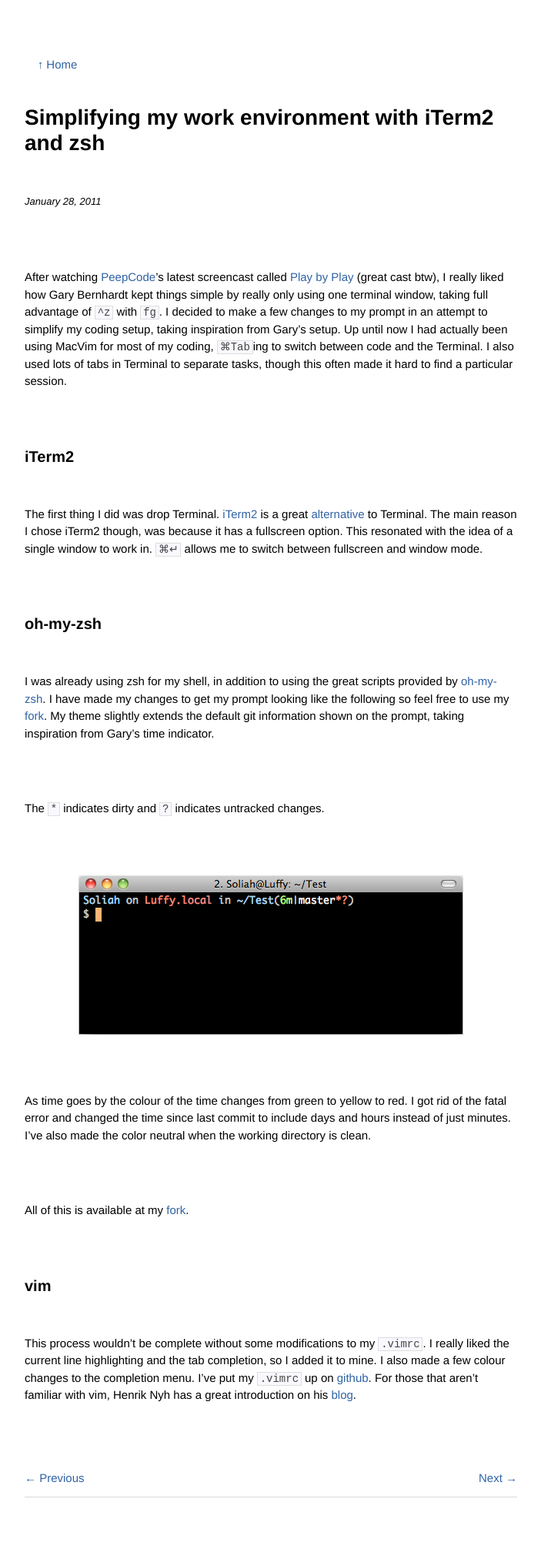
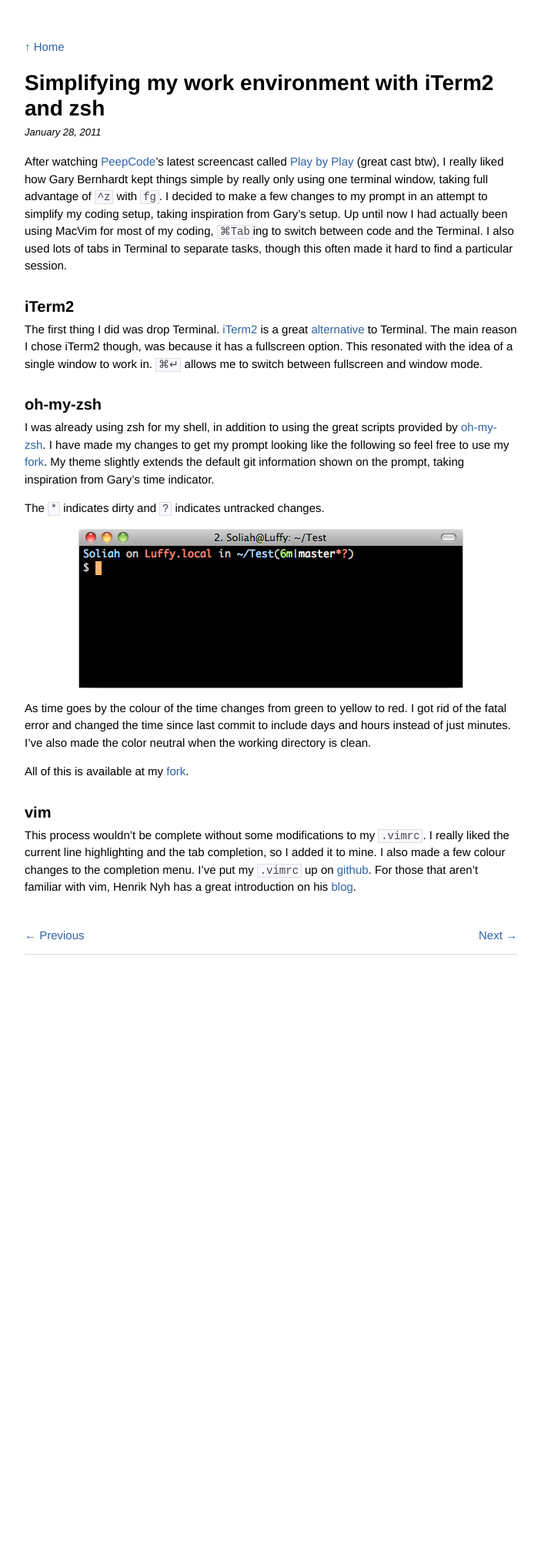
Before and after one commit to christophersjchow/blog, a Jekyll site: the page built from _posts/2011-01-28-Simplifying-my-work-environment-with-iTerm2-and-zsh.markdown, in a window 1280 px wide. Shown: the whole page at 77% size, without its empty margins (288-991 px from the left). Built offline with Jekyll 4.4.1, drawn with Linux system fonts in a browser that asks for light colours; comment, search, counter and statistics services are not loaded; after the commit the page ends 1320 px from its top, so only the background shows below that.

Commit message:
Forgot to compile after removing word-wrap styles.

```diff
--- a/css/screen.css
+++ b/css/screen.css
@@ -55,65 +55,60 @@ tr.heading {
 /* line 38, ../sass/screen.sass */
 .post {
   padding-bottom: 25px;
-  white-space: pre-wrap;
-  white-space: -moz-pre-wrap;
-  white-space: -pre-wrap;
-  white-space: -o-pre-wrap;
-  word-wrap: break-word;
 }
-/* line 46, ../sass/screen.sass */
+/* line 41, ../sass/screen.sass */
 .post img {
   text-align: center;
   display: block;
 }
-/* line 50, ../sass/screen.sass */
+/* line 45, ../sass/screen.sass */
 .post h1 {
   font-size: 28px;
   margin-bottom: 7px;
   line-height: 33px;
 }
-/* line 54, ../sass/screen.sass */
+/* line 49, ../sass/screen.sass */
 .post h1 a {
   line-height: 33px;
 }
-/* line 57, ../sass/screen.sass */
+/* line 52, ../sass/screen.sass */
 .post h2 {
   font-size: 20px;
   margin: 0;
   padding: 15px 0 0 0;
 }
-/* line 62, ../sass/screen.sass */
+/* line 57, ../sass/screen.sass */
 .post h3 {
   font-size: 15px;
   margin: 0;
 }
-/* line 66, ../sass/screen.sass */
+/* line 61, ../sass/screen.sass */
 .post h2 + p {
   margin-top: 0.5em;
 }
 
-/* line 70, ../sass/screen.sass */
+/* line 65, ../sass/screen.sass */
 .archive h1 {
   font-size: 28px;
   margin-bottom: 7px;
   line-height: 33px;
 }
-/* line 74, ../sass/screen.sass */
+/* line 69, ../sass/screen.sass */
 .archive ul {
   padding: 0;
 }
-/* line 77, ../sass/screen.sass */
+/* line 72, ../sass/screen.sass */
 .archive ul li {
   list-style: none;
 }
 
 /* Code Blocks */
-/* line 81, ../sass/screen.sass */
+/* line 76, ../sass/screen.sass */
 pre, code {
   font: 14px "droid-sans-mono-1", "droid-sans-mono-2", monospace;
 }
 
-/* line 83, ../sass/screen.sass */
+/* line 78, ../sass/screen.sass */
 pre {
   width: 80%;
   margin: 0 auto;
@@ -127,13 +122,13 @@ pre {
   margin-bottom: 15px;
   overflow: auto;
 }
-/* line 96, ../sass/screen.sass */
+/* line 91, ../sass/screen.sass */
 pre code {
   border: none;
 }
 
 /* Inline Code */
-/* line 100, ../sass/screen.sass */
+/* line 95, ../sass/screen.sass */
 p code, ol code {
   background-color: #f8f8ff;
   color: #444444;
@@ -141,13 +136,13 @@ p code, ol code {
   border: 1px solid #dedede;
 }
 
-/* line 106, ../sass/screen.sass */
+/* line 101, ../sass/screen.sass */
 .strike {
   text-decoration: line-through;
 }
 
 /* Dates */
-/* line 110, ../sass/screen.sass */
+/* line 105, ../sass/screen.sass */
 .date {
   margin: 0 0 20px 0;
   padding: 0;
@@ -155,31 +150,31 @@ p code, ol code {
 }
 
 /* Disqus Comments */
-/* line 116, ../sass/screen.sass */
+/* line 111, ../sass/screen.sass */
 #disqus_thread {
   clear: right;
   margin-top: 55px;
   padding-bottom: 25px;
 }
-/* line 120, ../sass/screen.sass */
+/* line 115, ../sass/screen.sass */
 #disqus_thread .dsq-item-cp, #disqus_thread .dsq-options, #disqus_thread .dsq-comment-options, #disqus_thread .dsq-authenticate-copy, #disqus_thread li[id^=dsq-more-], #disqus_thread .dsq-by, #disqus_thread .dsq-pagination, #disqus_thread #dsq-comments-title {
   display: none !important;
 }
-/* line 122, ../sass/screen.sass */
+/* line 117, ../sass/screen.sass */
 #disqus_thread #dsq-content #dsq-comments .dsq-comment-footer {
   margin-top: 5px;
 }
-/* line 124, ../sass/screen.sass */
+/* line 119, ../sass/screen.sass */
 #disqus_thread h3 {
   margin-bottom: 0;
 }
 
 /* Header */
-/* line 128, ../sass/screen.sass */
+/* line 123, ../sass/screen.sass */
 #header {
   padding-bottom: 20px;
 }
-/* line 131, ../sass/screen.sass */
+/* line 126, ../sass/screen.sass */
 #header p {
   margin: 0;
   padding: 0;
@@ -189,7 +184,7 @@ p code, ol code {
 }
 
 /* Footer */
-/* line 139, ../sass/screen.sass */
+/* line 134, ../sass/screen.sass */
 #footer {
   text-align: center;
   font-size: 12px;
@@ -198,21 +193,21 @@ p code, ol code {
 }
 
 /* Pagination */
-/* line 147, ../sass/screen.sass */
+/* line 142, ../sass/screen.sass */
 #pagination {
   height: 35px;
   border-bottom: 1px solid #d9d9d9;
 }
-/* line 151, ../sass/screen.sass */
+/* line 146, ../sass/screen.sass */
 #pagination .left {
   float: left;
 }
-/* line 154, ../sass/screen.sass */
+/* line 149, ../sass/screen.sass */
 #pagination .right {
   float: right;
 }
 
-/* line 157, ../sass/screen.sass */
+/* line 152, ../sass/screen.sass */
 #error {
   width: 80%;
   margin: 0 auto;
```
